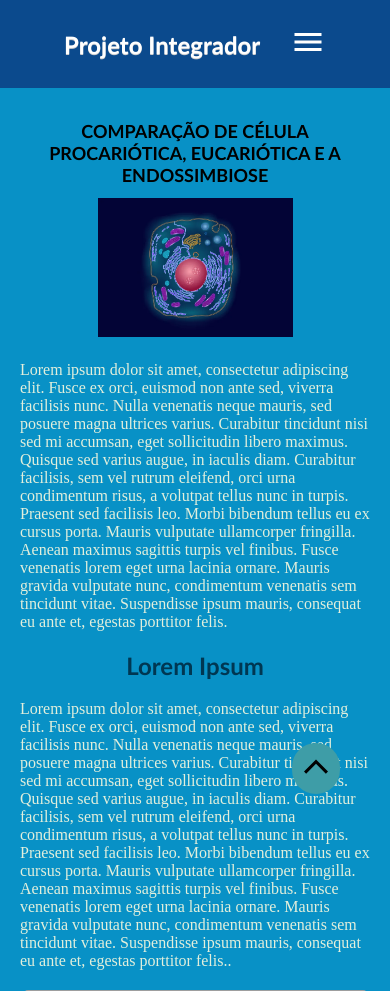
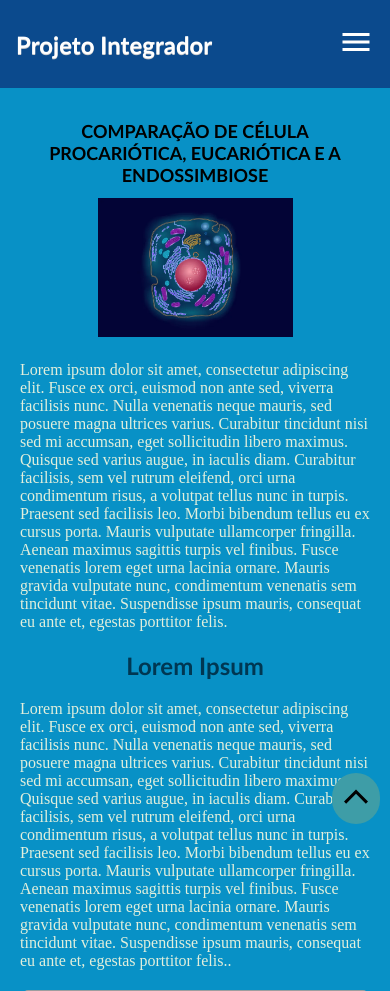
Before and after one commit to MarcosViniicius/Projeto-Integrador, a PHP site: page / in a window 390 px wide. Shown: the top 991 px of the page. Run offline with PHP 8.4, Linux system fonts and the light colour scheme; some web fonts are replaced; grey boxes are pictures that could not be loaded.

Commit message:
Correção no css do botão
Posição do botão ajustada.

```diff
--- a/Projeto-integrador/assets/css/styles.css
+++ b/Projeto-integrador/assets/css/styles.css
@@ -123,7 +123,7 @@ header {
   }
 
   .nav-bar {
-    padding: 1.5rem 4rem;
+    padding: 1.5rem 1rem;
   }
 
   .nav-item {
@@ -185,8 +185,8 @@ header {
   /* ícone que faz voltar para o início da página */
   transition: 1s;
   position: fixed;
-  bottom: 50px;
-  right: 50px;
+  bottom: 20px;
+  right: 10px;
   border-radius: 50px;
   opacity: 50%;
   background-color: #3e9da7;
```
